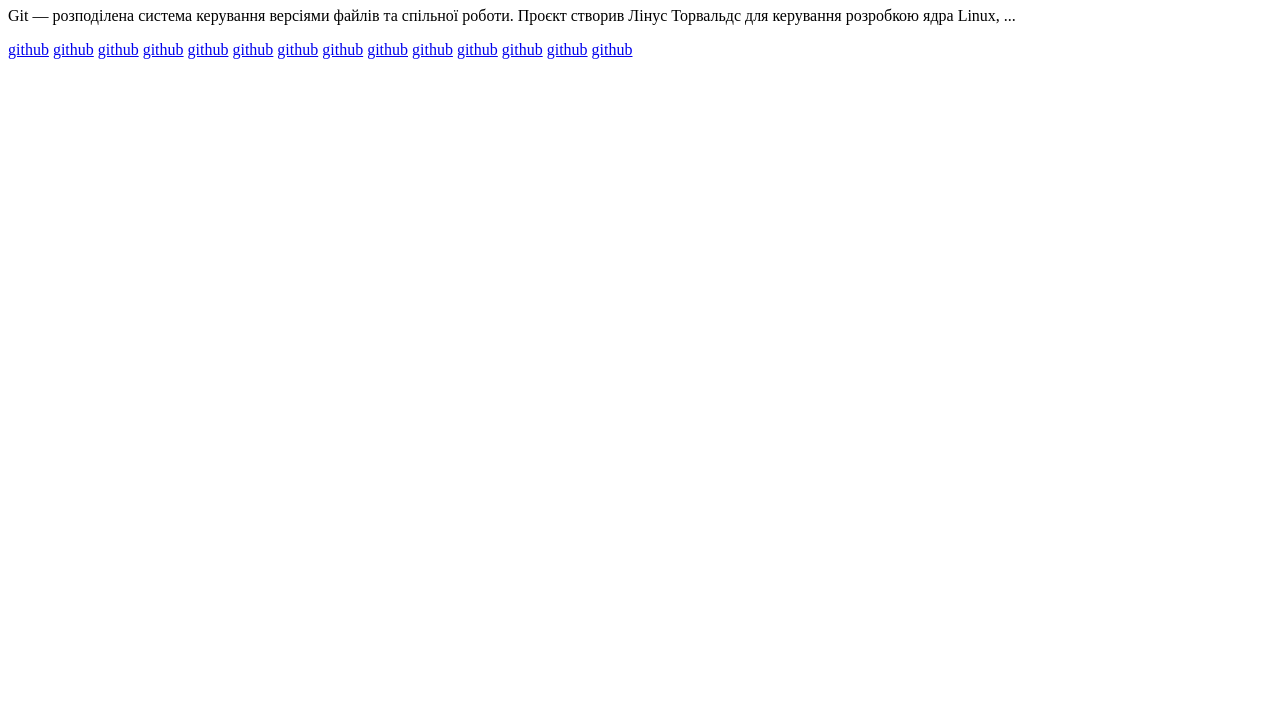
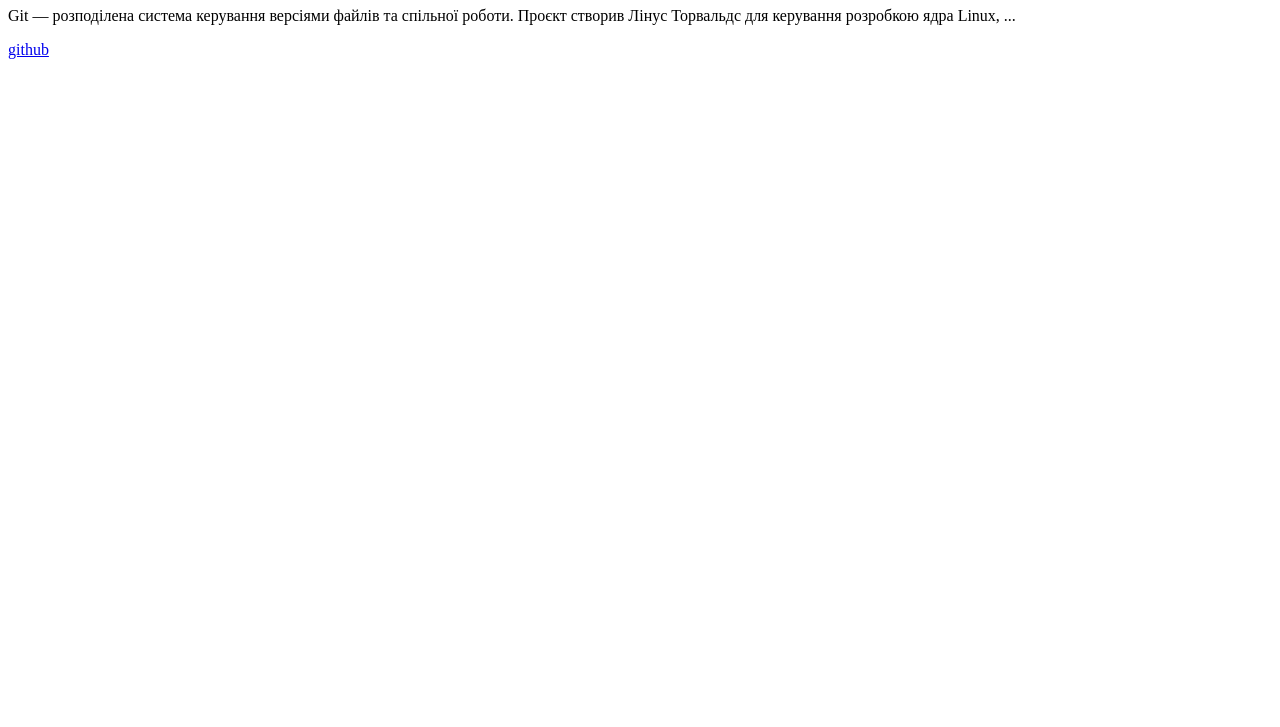
Before and after one commit to Danylo-Hulenko/git-test, a plain HTML site: page index.html in a window 1280 px wide. Shown: the part 73-800 px from the top of the page. Drawn offline with Linux system fonts and the light colour scheme.

Commit message:
new html

```diff
--- a/index.html
+++ b/index.html
@@ -17,20 +17,6 @@
 <p>Git — розподілена система керування версіями файлів та спільної роботи. Проєкт створив Лінус Торвальдс для керування розробкою ядра Linux, ...</p>
 
 <a href="https://github.com">github</a>
-<a href="https://github.com">github</a>
-<a href="https://github.com">github</a>
-<a href="https://github.com">github</a>
-<a href="https://github.com">github</a>
-<a href="https://github.com">github</a>
-<a href="https://github.com">github</a>
-<a href="https://github.com">github</a>
-<a href="https://github.com">github</a>
-<a href="https://github.com">github</a>
-<a href="https://github.com">github</a>
-<a href="https://github.com">github</a>
-<a href="https://github.com">github</a>
-<a href="https://github.com">github</a>
-
 
 
 
```
